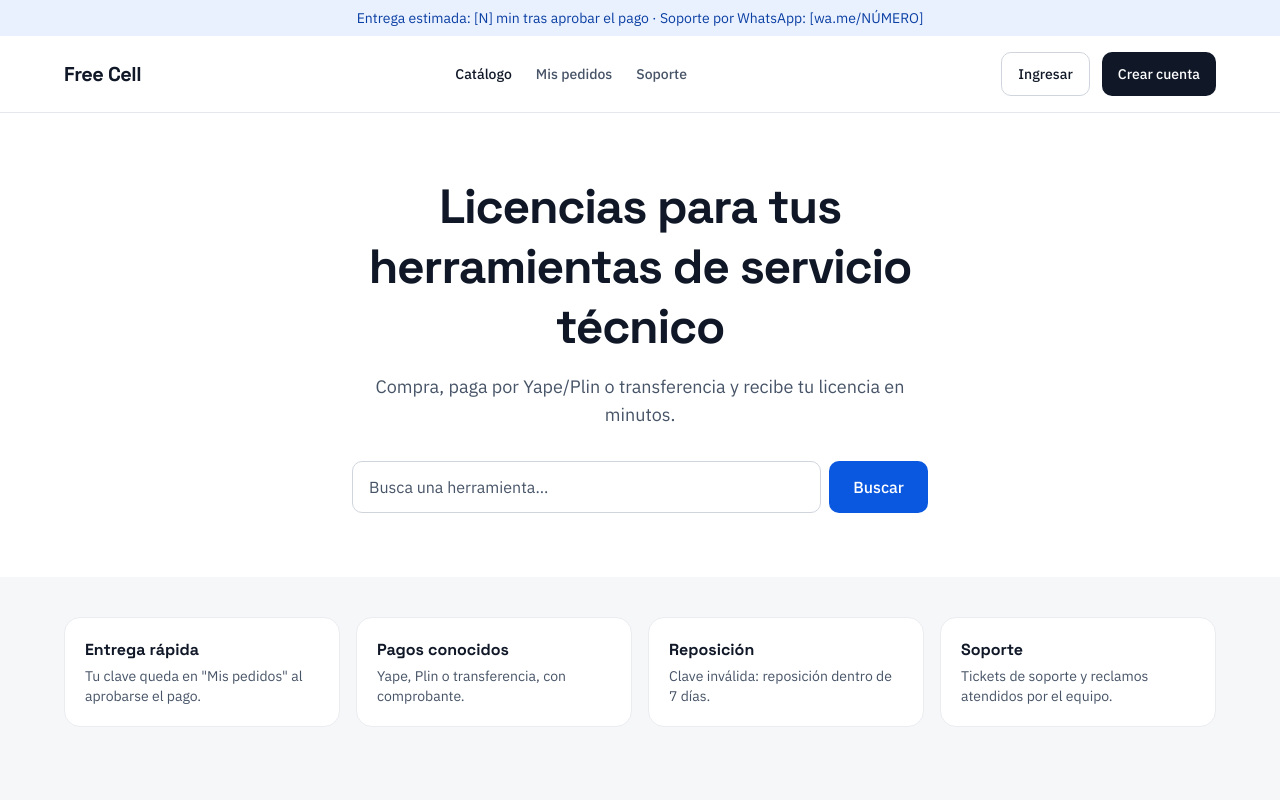
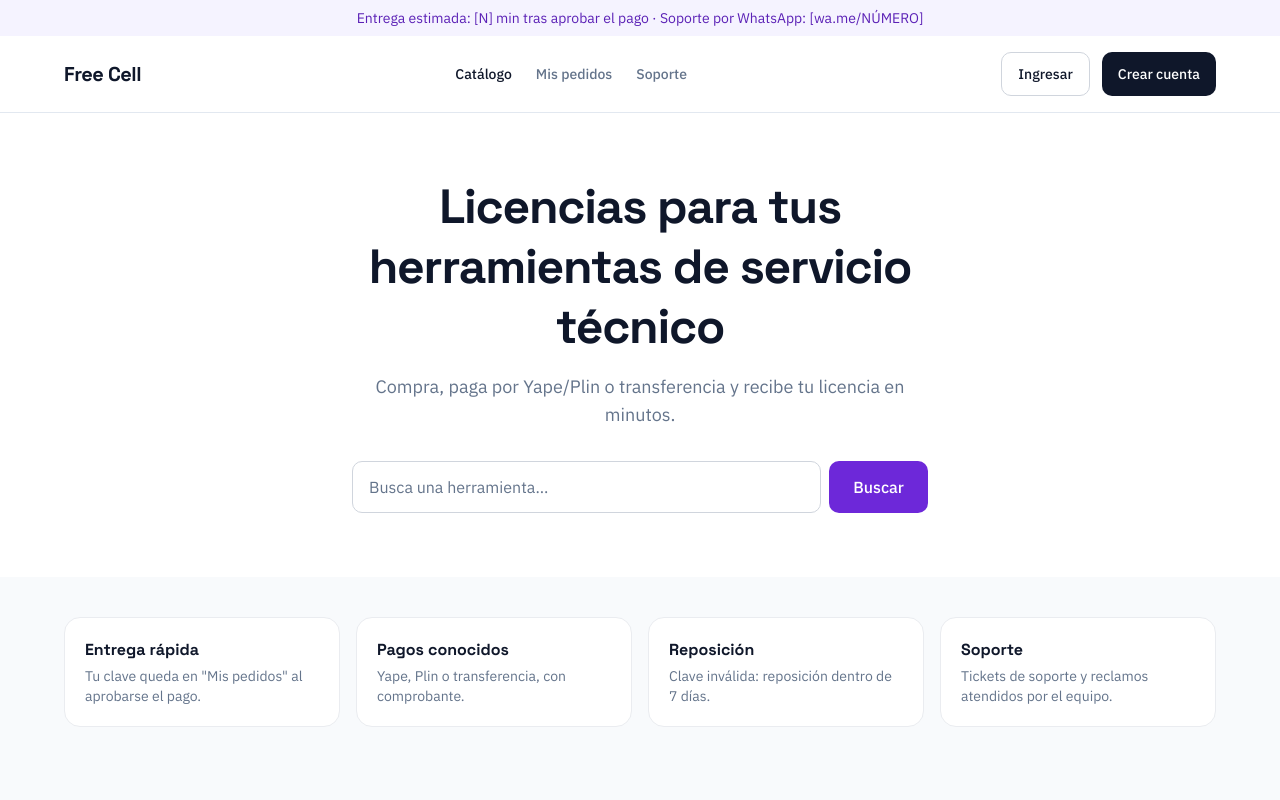
Before and after one commit to AlfredoNavarroDev/FreeCell, a Next.js app in the folder frontend/: page / in a window 1280 px wide. Shown: the top 800 px of the page. Built offline with nearby package versions, Linux system fonts and the light colour scheme.

Commit message:
Frontend: tokens de diseño pasan a violeta (direccion visual aprobada)

```diff
--- a/frontend/src/app/globals.css
+++ b/frontend/src/app/globals.css
@@ -1,16 +1,18 @@
 @import "tailwindcss";
 
 :root {
-  --bg: #f6f7f9;
+  --bg: #f8fafc;
   --surface: #ffffff;
-  --ink: #101828;
-  --muted: #475467;
-  --line: #e4e7ec;
+  --ink: #0f172a;
+  --muted: #64748b;
+  --line: #e2e8f0;
   --line-soft: #eaecf0;
   --line-strong: #d0d5dd;
-  --accent: #0a58e0;
-  --accent-soft-bg: #eaf1fe;
-  --accent-soft-ink: #0a3fa3;
+  --accent: #6d28d9;
+  --accent-hover: #7c3aed;
+  --accent-press: #5b21b6;
+  --accent-soft-bg: #f5f3ff;
+  --accent-soft-ink: #5b21b6;
   --success-ink: #067647;
   --success-bg: #dcfae6;
   --warning-ink: #93370d;
@@ -29,6 +31,8 @@
   --color-line-soft: var(--line-soft);
   --color-line-strong: var(--line-strong);
   --color-accent: var(--accent);
+  --color-accent-hover: var(--accent-hover);
+  --color-accent-press: var(--accent-press);
   --color-accent-soft-bg: var(--accent-soft-bg);
   --color-accent-soft-ink: var(--accent-soft-ink);
   --color-success-ink: var(--success-ink);
```
